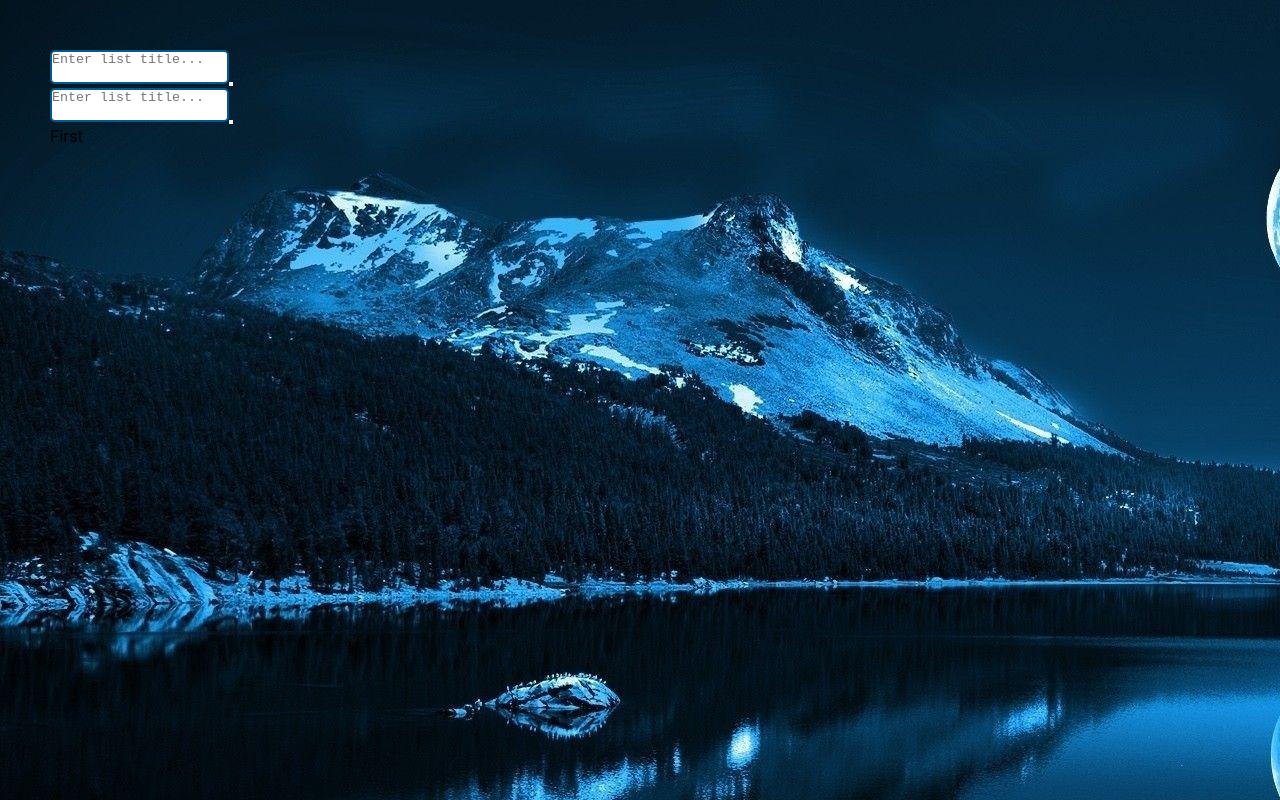
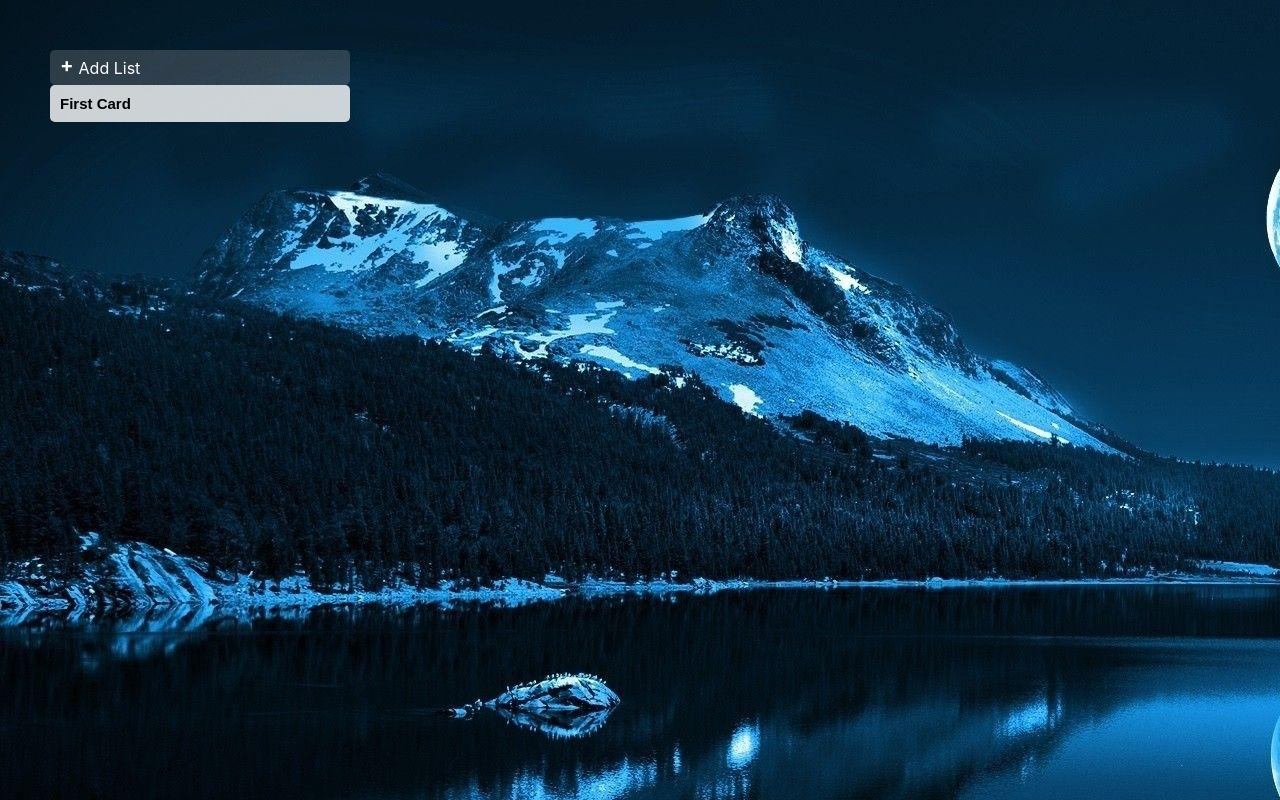
Before and after one commit to hakob-yan/trello, a React (Create React App) app: page / in a window 1280 px wide. Built offline with nearby package versions, Linux system fonts and the light colour scheme.

Commit message:
added List and Card components, change div tag of List to be able use for Card

```diff
--- a/src/Pages/App.tsx
+++ b/src/Pages/App.tsx
@@ -1,18 +1,20 @@
-import React from 'react';
+import React, { useState } from 'react';
 import './styles.scss';
 import List from '../components/List/List';
 import { useSelector } from 'react-redux';
 import { IState } from '../interface';
+import Card from '../components/Card/Card';
 
 const App: React.FC = () => {
   // const dispatch = useDispatch();
+  const [focus, setFocus] = useState<Boolean>(false);
   const cards = useSelector((state: IState) => state.cards);
   return (
     <div className="App">
       {cards.map((elem, i) => (
-        <List isFocus={false} key={`list-${i}`} />
+        <List setFocus={setFocus} focus={focus} key={`list-${i}`} />
       ))}
-      {cards[0].title}
+      <Card></Card>
     </div>
   );
 };
--- a/src/Pages/styles.scss
+++ b/src/Pages/styles.scss
@@ -4,8 +4,3 @@
     height: 100vh;
     background-image: url('../assets/bg.jpg');
 }
-.name{
-    width: 200px;
-    height: 200px;
-    background-color: red;
-}
--- a/src/Redux/rootReducer.ts
+++ b/src/Redux/rootReducer.ts
@@ -5,10 +5,7 @@ interface IAction {
 }
 
 const initialState = {
-  cards: [
-    { title: 'First', list: ['a', 'b'] },
-    { title: 'Second', list: ['c', 'd'] },
-  ],
+  cards: [{ title: 'First', list: ['a', 'b'] }],
 };
 
 export const listReducer = (state: IState = initialState, action: IAction) => {
--- /dev/null
+++ b/src/components/Card/Card.tsx
@@ -0,0 +1,12 @@
+import React from 'react';
+import './style.scss';
+
+const Card = () => {
+  return (
+    <div className="Card">
+      <input className="TitleInput" type="text" value="First Card" />
+    </div>
+  );
+};
+
+export default Card;
--- /dev/null
+++ b/src/components/Card/style.scss
@@ -0,0 +1,30 @@
+@import '../../constants/Colors.scss';
+
+.Card {
+    width: 300px;
+    border-radius: 5px;
+    background-color: $color-SecondList;
+    padding: 5px;
+}
+
+.TitleInput {
+    width: 100%;
+    font-size: 15px;
+    font-weight: bold;
+    border: 0;
+    background-color: rgba(255, 255, 255, 0);
+    padding: 3px;
+    cursor: pointer;
+    border: 2px solid rgba(255, 255, 255, 0);
+    ;
+    transition: all 200ms;
+
+    &:focus {
+        // I think you said you wanted focus as well
+
+        border: 2px solid $color-border;
+        border-radius: 5px;
+        outline: none; // add this
+        background-color: $color-White;
+    }
+}
--- a/src/components/List/List.tsx
+++ b/src/components/List/List.tsx
@@ -1,27 +1,40 @@
 import React from 'react';
 import './style.scss';
 interface IList {
-  isFocus: boolean;
+  focus: Boolean;
+  setFocus: Function;
 }
 
-const List = ({ isFocus }: IList) => {
-  if (isFocus) {
+const List = ({ focus, setFocus }: IList) => {
+  const handleClick = () => {
+    setFocus(true);
+  };
+  const handleClose = () => {
+    setFocus(false);
+  };
+
+  if (!focus) {
     return (
-      <div className="AddList">
+      <div tabIndex={0} onFocus={handleClick} className="FirstList">
         <span className="Plus">+</span>
         <span className="ListText">Add List</span>
       </div>
     );
   } else {
     return (
-      <div>
-        <textarea
-          className="TxtArea"
-          spellCheck="false"
-          autoFocus
-          placeholder="Enter list title..."
-        ></textarea>
-        <button></button>
+      <div tabIndex={2} className="SecondList">
+        <input
+          spellCheck={false}
+          className="ListInput"
+          type="text"
+          placeholder="Enter list title.."
+        ></input>
+        <div>
+          <input className="AddButton" type="button" value={'Add list'} />
+          <span onClick={handleClose} tabIndex={3} className="Close">
+            X
+          </span>
+        </div>
       </div>
     );
   }
--- a/src/components/List/style.scss
+++ b/src/components/List/style.scss
@@ -1,6 +1,6 @@
 @import '../../constants/Colors.scss';
 
-.AddList {
+.FirstList {
     display: flex;
     align-items: center;
     background-color: $color-List;
@@ -9,7 +9,7 @@
     height: 35px;
     border-radius: 5px;
     color: $color-White;
-    transition: all 300ms ease;
+    transition: all 200ms ease-in-out;
 
     &:hover {
         cursor: pointer;
@@ -28,10 +28,41 @@
     font-size: 20px;
 }
 
-.TxtArea {
-    text-decoration: none;
-    resize: none;
-    outline: 0px none transparent;
+.SecondList {
+    display: flex;
+    flex-direction: column;
+    align-items: flex-start;
+    background-color: $color-SecondList;
+    width: 300px;
+    padding: 5px;
+    border-radius: 5px;
+    color: $color-White;
+    transition: all 200ms ease-in-out;
+}
+
+.AddButton {
+    padding: 5px 8px;
+    background-color: $color-border;
+    font-size: 18px;
+    border: none;
+    color: $color-White;
+    border-radius: 5px;
+    cursor: pointer;
+    margin-right: 20px;
+}
+
+.ListInput {
+    width: 100%;
+    height: 35px;
+    outline: 0;
     border-radius: 5px;
     border: 2px solid $color-border;
+
 }
+
+.Close {
+
+    color: $color-black;
+    font-size: 24px;
+    cursor: pointer;
+}
--- a/src/constants/Colors.scss
+++ b/src/constants/Colors.scss
@@ -3,3 +3,5 @@ $color-List-hover: #b5aeae67;
 $color-White: white;
 $color-shadow: rgba(0, 0, 0, 0.7);
 $color-border: #055a8c;
+$color-SecondList: rgba(255, 255, 255, 0.8);
+$color-black: black;
```
